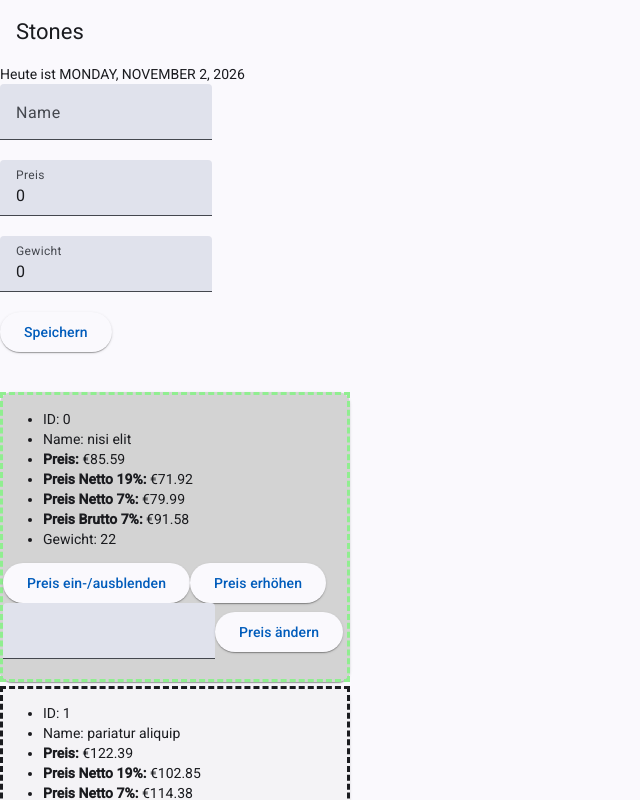
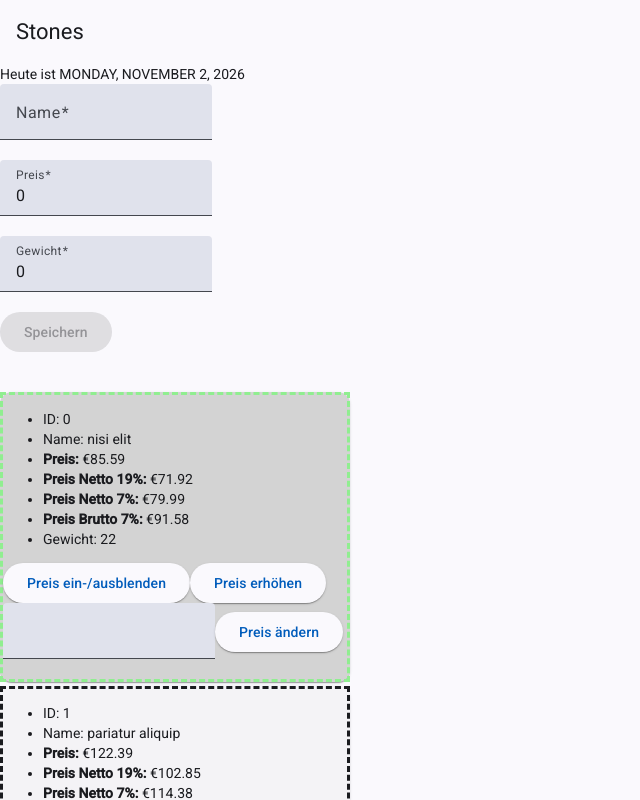
Before and after one commit to AlexanderGrigat/stones1126, an Angular app: page / in a window 1280 px wide. Shown: the top 800 px of the page, without its empty margins (0-640 px from the left). Built offline with nearby package versions, Linux system fonts and the light colour scheme.

Commit message:
Aufgabe 6.2

```diff
--- a/src/app/product/product-form/product-form.html
+++ b/src/app/product/product-form/product-form.html
@@ -2,17 +2,39 @@
     <mat-form-field>
       <mat-label>Name</mat-label>
       <input matInput formControlName="name" />
+      @if (productForm.controls.name.hasError('alphaNum')) {
+        <mat-error> Nur Alphanumerische Werte erlaubt</mat-error>
+      }
+      @if (productForm.controls.name.hasError('required')) {
+        <mat-error> Das ist ein Pflichtfeld!</mat-error>
+      }
     </mat-form-field>
     <br />
     <mat-form-field>
       <mat-label>Preis</mat-label>
       <input matInput type="number" formControlName="price" />
+      @if (productForm.controls.price.hasError('required')) {
+        <mat-error>Das ist ein Pflichtfeld!</mat-error>
+        }
+      @if (productForm.controls.price.hasError('positiv')) {
+        <mat-error>Preis muss größer 0 sein!</mat-error>
+        }
     </mat-form-field>
     <br />
     <mat-form-field>
       <mat-label>Gewicht</mat-label>
       <input matInput type="number" formControlName="weight"/>
+       @if (productForm.controls.weight.hasError('required')){
+        <mat-error>Pflichtfeld!!!!</mat-error>
+        }
     </mat-form-field>
     <br />
-    <button color="accent" (click)="save()"color="accent" mat-raised-button>Speichern</button>
+    <button
+      [disabled]="productForm.invalid"
+      color="accent"
+       (click)="save()"
+       color="accent"
+       mat-raised-button>
+       Speichern
+    </button>
   </form>
--- a/src/app/product/product-form/product-form.ts
+++ b/src/app/product/product-form/product-form.ts
@@ -1,6 +1,7 @@
 import { Component, inject, output } from '@angular/core';
 import { Product } from '../product';
-import { FormBuilder } from '@angular/forms';
+import { FormBuilder, Validators } from '@angular/forms';
+import { CustomValidators } from '../../utils/validators/custom-validators';
 
 @Component({
   selector: 'stn-product-form',
@@ -11,21 +12,22 @@ import { FormBuilder } from '@angular/forms';
 export class ProductForm {
   readonly saveProduct = output<Product>();
   // productForm = new FormGroup({
-  //   name: new FormControl(),
-  //   price: new FormControl(),
-  //   weight: new FormControl(),
+  // name: new FormControl('', [Validators.required, CustomValidators.alphaNum]),
+  // price: new FormControl(0, [Validators.required, CustomValidators.positiv]),
+  // weight: new FormControl(0, [Validators.required]),
   // })
+
 
   private readonly fb = inject(FormBuilder);
   productForm = this.fb.group({
-    name: [''],
-    price: [0],
-    weight: [0],
+    name: ['', [Validators.required, CustomValidators.alphaNum]],
+    price: [0, [Validators.required, CustomValidators.positiv]],
+    weight: [0, [Validators.required]],
   });
 
   save() {
     const formValue = this.productForm.value;
-    if (formValue.name && formValue.price && formValue.weight) {
+     if (this.productForm.valid && formValue.name && formValue.price && formValue.weight) {
       const product = new Product(-1, formValue.name, formValue.price, formValue.weight);
       this.saveProduct.emit(product);
       this.productForm.reset();
--- /dev/null
+++ b/src/app/utils/validators/custom-validators.ts
@@ -0,0 +1,13 @@
+import { AbstractControl, ValidationErrors } from "@angular/forms";
+
+export class CustomValidators {
+    static alphaNum(ctrl: AbstractControl): ValidationErrors | null {
+        let pattern: RegExp = /^[a-zA-Z0-9]+$/;
+        return pattern.test(ctrl.value) ? null : { alphaNum: true }
+    }
+
+    static positiv(ctrl: AbstractControl): ValidationErrors | null {
+    let value = Number(ctrl.value);
+    return value > 0 ? null : { positiv: true };
+  }
+}
```
Also changed, not shown: 1 other file (tests, documents, lock files or other folders).
